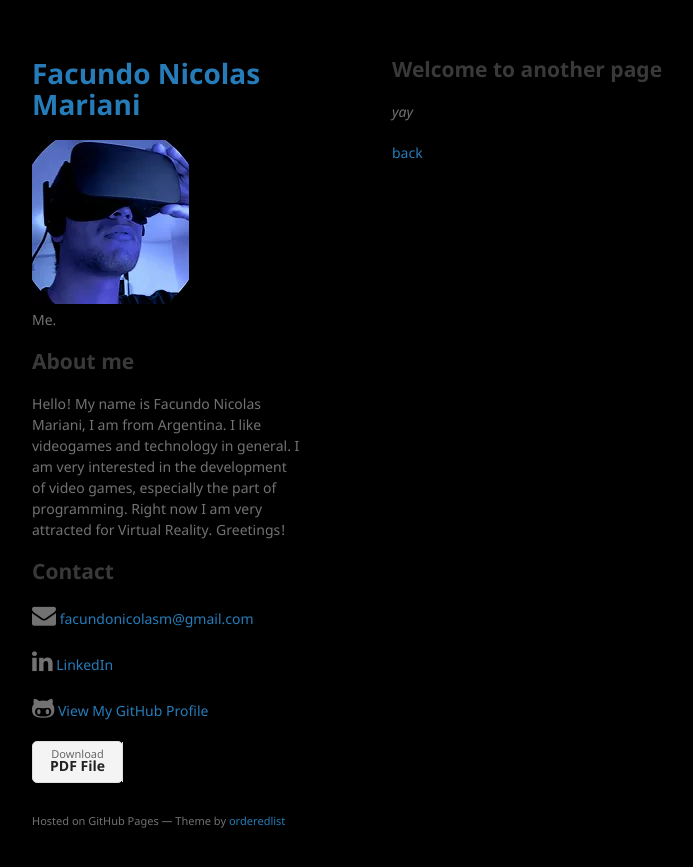
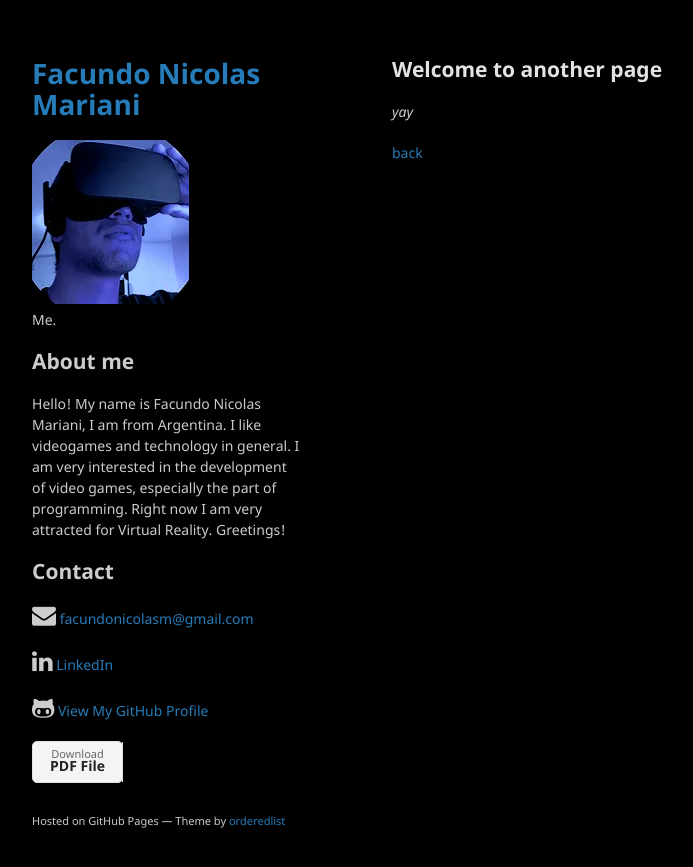
Before and after one commit to FNMariani/fnmariani.github.io, a Jekyll site: the page built from another-page.md, in a window 1280 px wide. Shown: the top 867 px of the page, without its empty margins (178-871 px from the left). Built offline with Jekyll 4.4.1, drawn with Linux system fonts in a browser that asks for light colours; our own code applies the rules of GitHub Pages for plain Markdown files.

Commit message:
Delete .github folder

```diff
--- a/_sass/jekyll-theme-minimal.scss
+++ b/_sass/jekyll-theme-minimal.scss
@@ -10,12 +10,16 @@ body {
 }
 
 h1, h2, h3, h4, h5, h6 {
-  color:#fff;
+  color:#CCCCCC;
   margin:0 0 20px;
 }
 
 p, ul, ol, table, pre, dl {
   margin:0 0 20px;
+}
+
+p {
+  color:#CCCCCC;
 }
 
 h1, h2, h3 {
@@ -27,11 +31,11 @@ h1 {
 }
 
 h2 {
-  color:#393939;
+  color:#E3E3E3;
 }
 
 h3, h4, h5, h6 {
-  color:#494949;
+  color:#F3F3F3;
 }
 
 a {
@@ -152,7 +156,7 @@ ul.downloads {
 }
 
 .downloads ul a:active {
-  background-color:#f0f0f0;
+  background-color:#CCCCCC;
 }
 
 strong {
```
Also changed, not shown: .github/config.yml (deleted), .github/no-response.yml (deleted), .github/settings.yml (deleted), .github/stale.yml (deleted), .github/workflows/ci.yaml (deleted), 1 other file.
